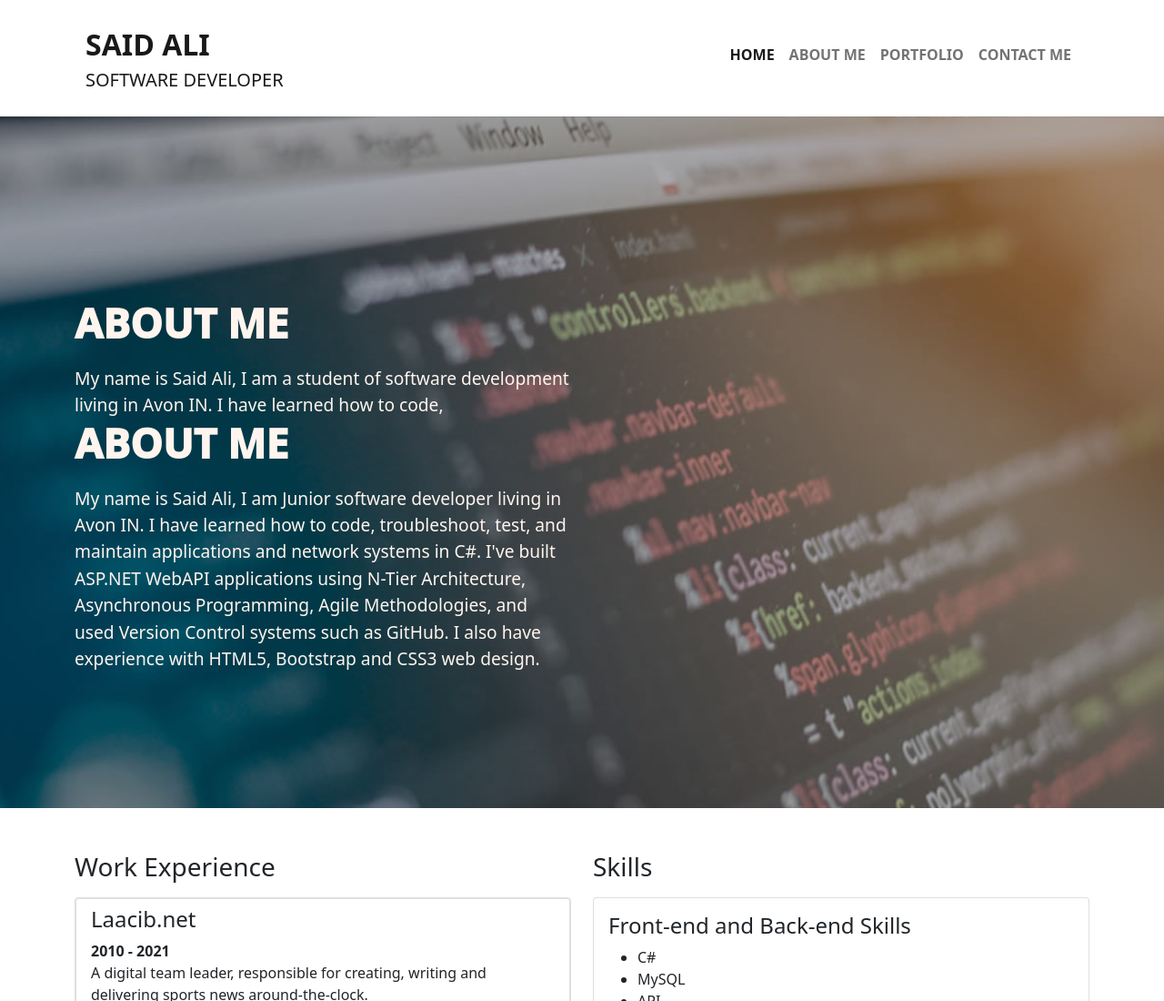
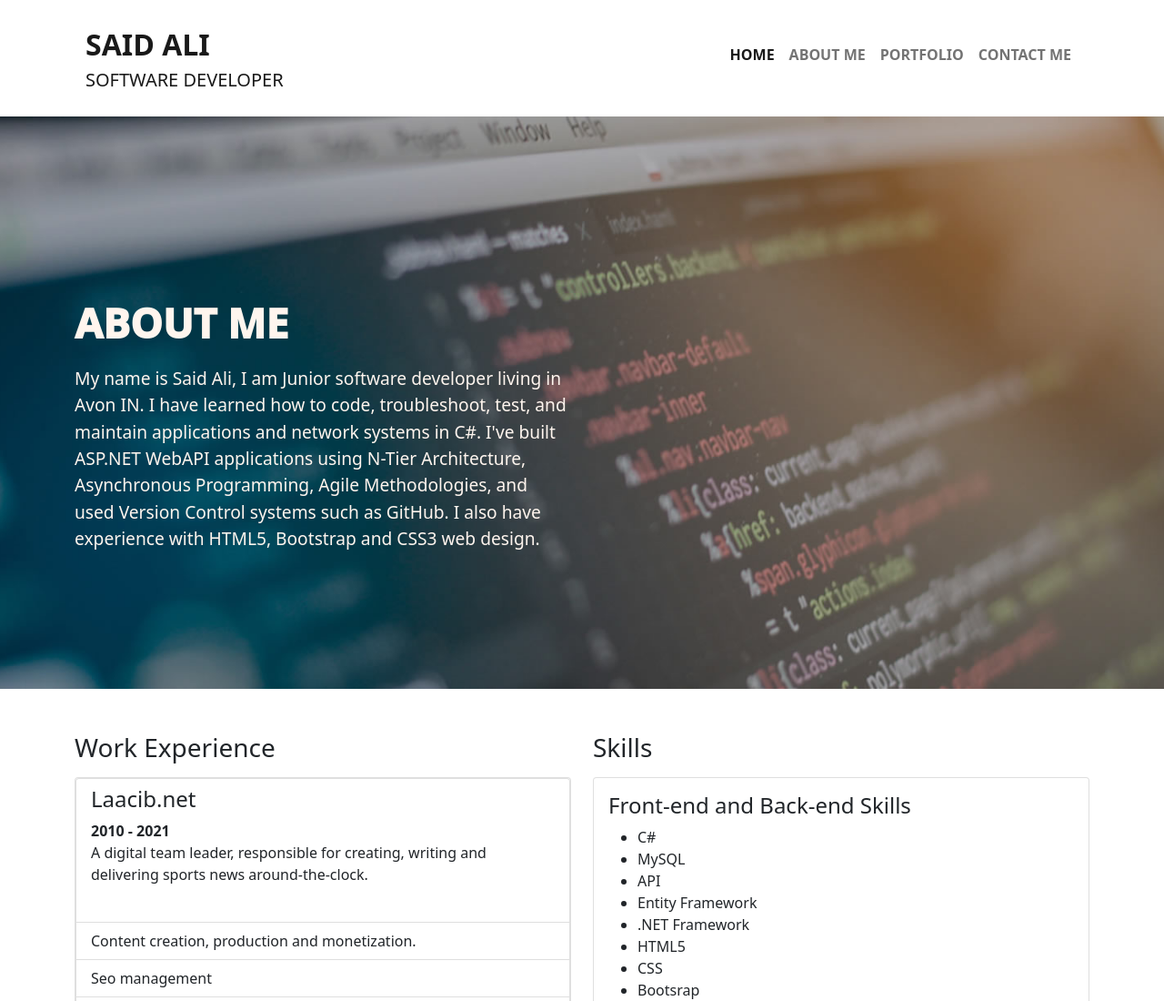
Before and after one commit to alisaidmoha1/Portfolio, a plain HTML site: page index.html in a window 1280 px wide. Shown: the top 1100 px of the page at 91% size. Drawn offline with nearby package versions, Linux system fonts and the light colour scheme.

Commit message:
fixed issue

```diff
--- a/index.html
+++ b/index.html
@@ -50,9 +50,7 @@
         <div class="row">
             <div class="col-sm-6">
                 <h2 class="intro">About Me</h2>
-                <p class="intro">My name is Said Ali, I am a student of software development living in Avon IN. I have learned how to code,
-                <h2>About Me</h2>
-                <p>My name is Said Ali, I am Junior software developer living in Avon IN. I have learned how to code,
+                <p class="intro">My name is Said Ali, I am Junior software developer living in Avon IN. I have learned how to code,
                     troubleshoot, test, and maintain applications and network systems in C#.
                     I've built ASP.NET WebAPI applications using N-Tier Architecture, Asynchronous Programming,
                     Agile Methodologies, and used Version Control systems such as GitHub.
```
